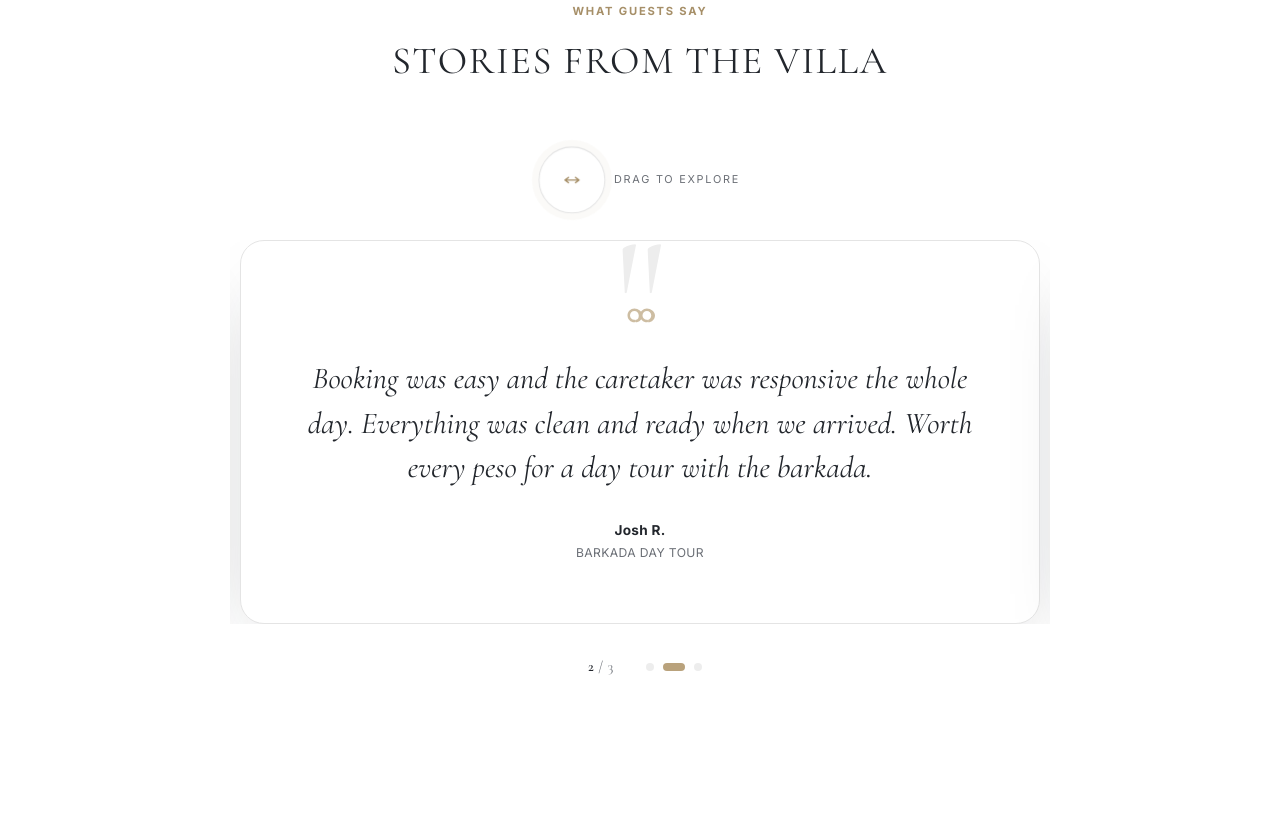
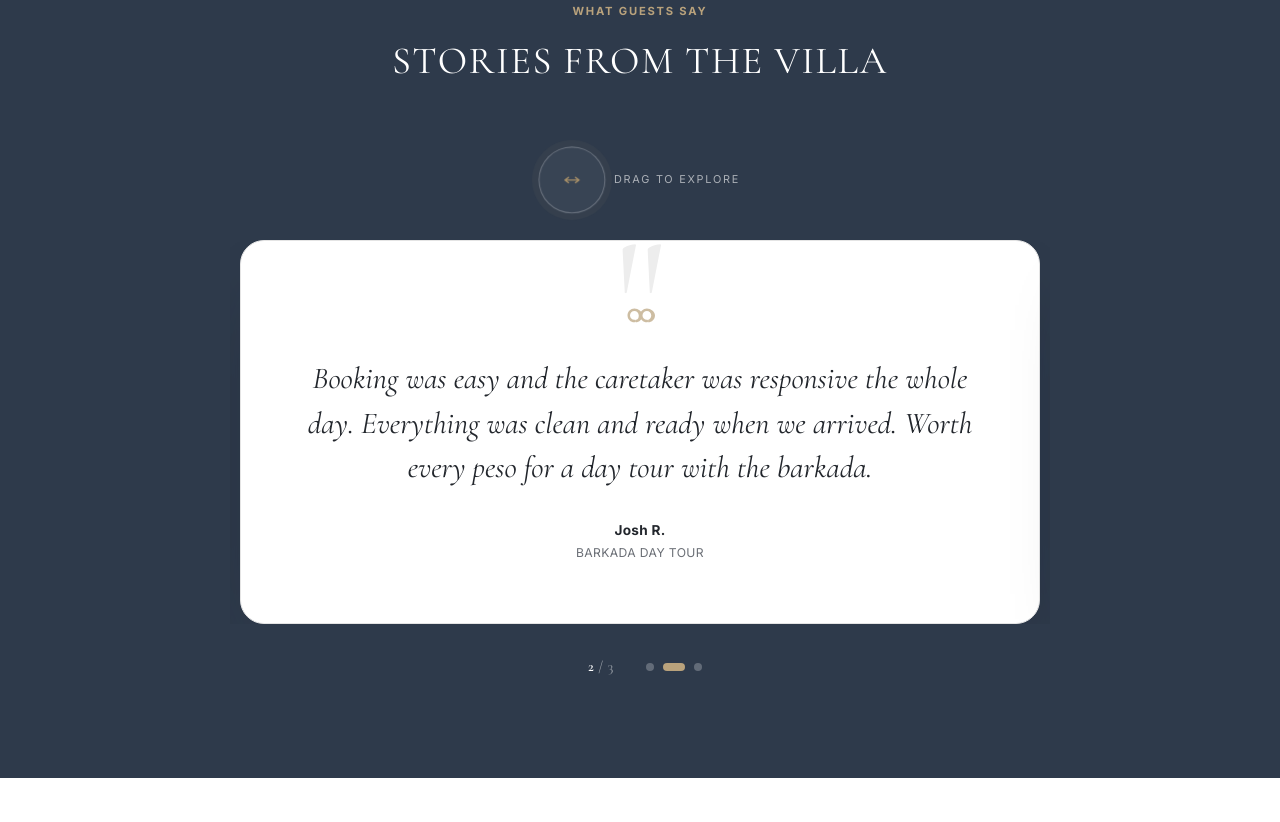
Before and after one commit to dshiddenvilla-prog/Polaris-Resort, a website: page public/index.html in a window 1280 px wide. Shown: the part 4358-5180 px from the top of the page. Drawn offline with nearby package versions, Linux system fonts and the light colour scheme; no server answers.

Commit message:
Switch testimonials section to blue band to restore alternating section backgrounds, adjust drag hint/counter/dots contrast for dark background

```diff
--- a/public/index.html
+++ b/public/index.html
@@ -279,6 +279,12 @@
   @media(max-width:700px){
     .testi-card{padding:44px 26px;}
   }
+  .band-blue .testi-drag-hint{color:rgba(255,255,255,.6);}
+  .band-blue .testi-drag-hint .drag-circle{border-color:rgba(255,255,255,.25); background:rgba(255,255,255,.05);}
+  .band-blue .testi-counter{color:rgba(255,255,255,.55);}
+  .band-blue .testi-counter b{color:#fff;}
+  .band-blue .testi-dot{background:rgba(255,255,255,.25);}
+  .band-blue .testi-dot.active{background:var(--gold);}
 
 
   /* Booking bar */
@@ -807,7 +813,7 @@
   </div>
 </section>
 
-<section class="band-white" id="testimonials">
+<section class="band-blue" id="testimonials">
   <div class="section-head reveal">
     <div class="section-eyebrow">What Guests Say</div>
     <h2>Stories from the Villa</h2>
```
